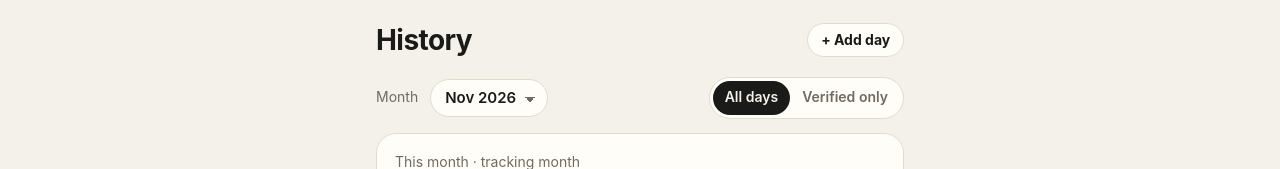
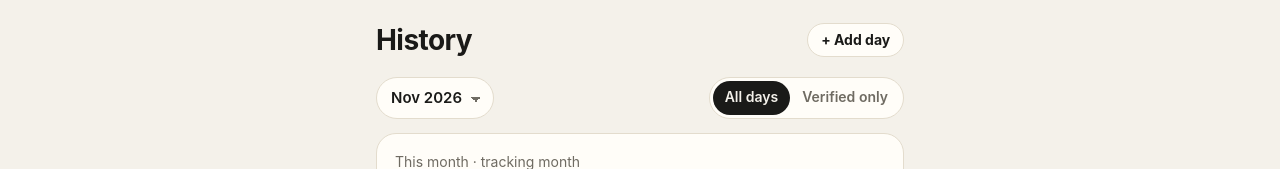
Before and after one commit to sathvikc/rto, a website: page index.html in a window 1280 px wide. Both pictures are taken after a click on the button "Details". Shown: the top 169 px of the page. Drawn offline with Linux system fonts and the light colour scheme.

Commit message:
Align the month picker and All days / Verified only toggle
The visible "Month" label wrapped above the select, so the toggle was
centred against a two-line block, and at 320px it overflowed the screen.
Make the label screen-reader only, give the select the toggle's height,
and let the toggle wrap to its own row on narrow screens.

Co-Authored-By: Claude Opus 5.5 <noreply@anthropic.com>
Claude-Session: https://claude.ai/code/session_01FWjHX5Lw6u7DTLn3LzXEig

```diff
--- a/index.html
+++ b/index.html
@@ -87,11 +87,9 @@
           <button type="button" class="btn btn--pill btn--small" data-action="open-day-form">+ Add day</button>
         </header>
 
-        <div class="cluster cluster--between">
-          <span class="cluster">
-            <label for="month-select" class="text-dim text-small">Month</label>
-            <select id="month-select" class="select"></select>
-          </span>
+        <div class="history__controls">
+          <label for="month-select" class="visually-hidden">Month</label>
+          <select id="month-select" class="select"></select>
           <div id="data-view" class="seg" role="group" aria-label="Which days to include"></div>
         </div>
         <article id="month-summary" class="card" aria-label="Month summary"></article>
--- a/src/styles/forms.css
+++ b/src/styles/forms.css
@@ -168,6 +168,11 @@
     appearance: none;
   }
 
+  /* Same height as the segmented toggle beside it (History). */
+  .history__controls > .select {
+    min-height: 2.625rem;
+  }
+
   .textarea {
     width: 100%;
     min-height: 7.5rem;
--- a/src/styles/layout.css
+++ b/src/styles/layout.css
@@ -132,6 +132,16 @@
   }
 
   /* ---- History ---- */
+  /* Month picker + All days / Verified only: one row, wrapping on narrow
+     screens. The select's height is matched in forms.css. */
+  .history__controls {
+    display: flex;
+    flex-wrap: wrap;
+    align-items: center;
+    justify-content: space-between;
+    gap: var(--space-2);
+  }
+
   .history__meta {
     margin-top: var(--space-3);
     min-height: 2.375rem;
```
Also changed, not shown: docs/screenshots/help-dark.png, docs/screenshots/history-light.png, docs/screenshots/history-verified-dark.png.
